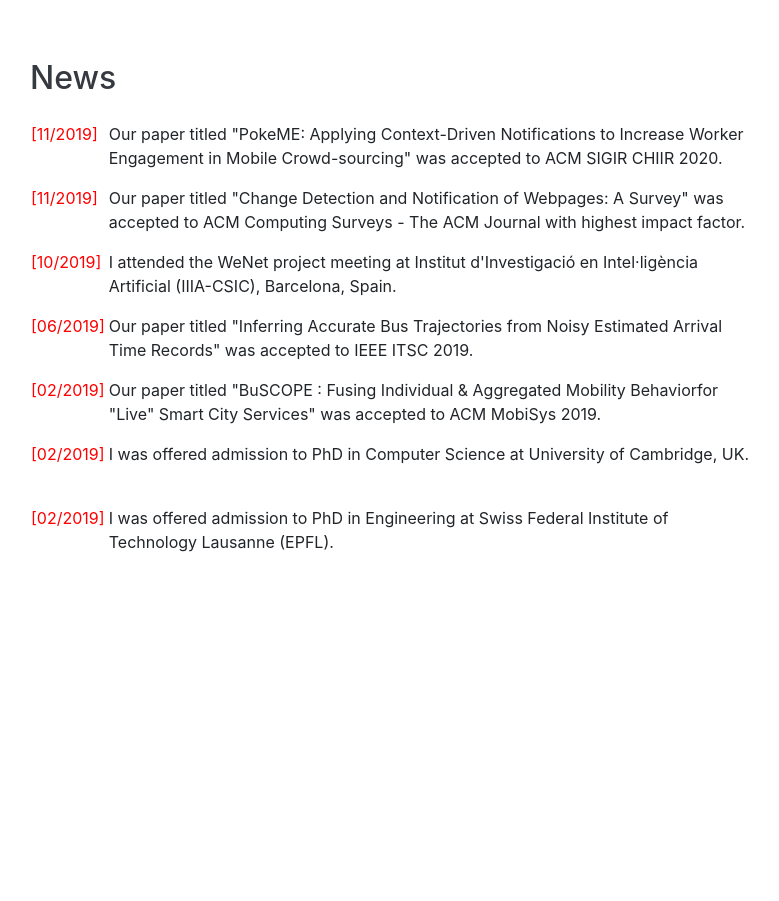
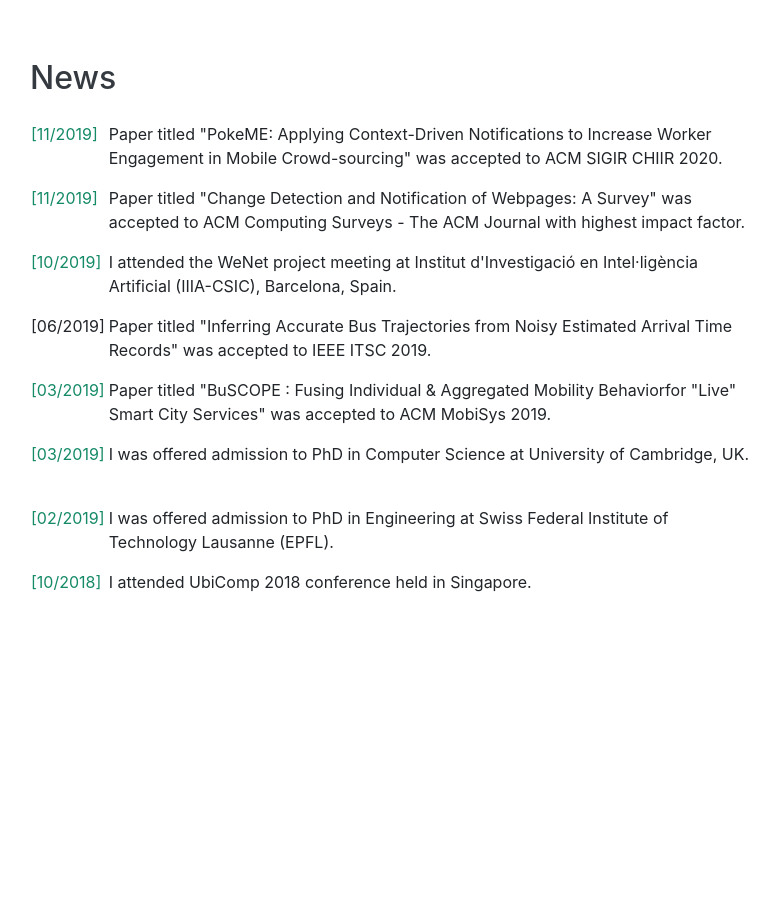
Before and after one commit to lakmalbuddikalucky/lakmalmeegahapola, a website with bundled scripts: page index.html in a window 1280 px wide. Shown: the part 860-1761 px from the top of the page, without its empty margins (290-1069 px from the left). Built offline with nearby package versions, Linux system fonts and the light colour scheme; a web font is replaced by a local one.

Commit message:
Update index.html

```diff
--- a/index.html
+++ b/index.html
@@ -132,13 +132,15 @@
       <div style="float:left;width:80%;height:500px">
               <div style="overflow-y: scroll; height:500px">
               <table>
-                  <tr style="height:4em"><td valign="top"> <font color="red">[11/2019]</font></td> <td></td> <td class="news" valign="top"> Our paper titled "PokeME: Applying Context-Driven Notifications to Increase Worker Engagement in Mobile Crowd-sourcing" was accepted to ACM SIGIR CHIIR 2020.</td></tr>
-                  <tr style="height:4em"><td valign="top"><font color="red">[11/2019]</font></td> <td></td> <td class="news" valign="top">Our paper titled "Change Detection and Notification of Webpages: A Survey" was accepted to ACM Computing Surveys - The ACM Journal with highest impact factor.</td></tr>
-		  <tr style="height:4em"><td valign="top"><font color="red">[10/2019]</font></td> <td></td> <td class="news" valign="top">I attended the WeNet project meeting at Institut d'Investigació en Intel·ligència Artificial (IIIA-CSIC), Barcelona, Spain.</td></tr>
-                  <tr style="height:4em"><td valign="top"><font color="red">[06/2019]</font></td> <td></td> <td class="news" valign="top">Our paper titled "Inferring Accurate Bus Trajectories from Noisy Estimated Arrival Time Records" was accepted to IEEE ITSC 2019.</td></tr>
-                  <tr style="height:4em"><td valign="top"><font color="red">[02/2019]</font></td> <td></td> <td class="news" valign="top">Our paper titled "BuSCOPE : Fusing Individual & Aggregated Mobility Behaviorfor "Live" Smart City Services" was accepted to ACM MobiSys 2019.</td></tr>
-                  <tr style="height:4em"><td valign="top"><font color="red">[02/2019]</font></td> <td></td> <td class="news" valign="top">I was offered admission to PhD in Computer Science at University of Cambridge, UK.</td></tr>
-                  <tr style="height:4em"><td valign="top"><font color="red">[02/2019]</font></td> <td></td> <td class="news" valign="top">I was offered admission to PhD in Engineering at Swiss Federal Institute of Technology Lausanne (EPFL).</td></tr>
+                  <tr style="height:4em"><td valign="top"> <font color=#158a67>[11/2019]</font></td> <td></td> <td class="news" valign="top">Paper titled "PokeME: Applying Context-Driven Notifications to Increase Worker Engagement in Mobile Crowd-sourcing" was accepted to ACM SIGIR CHIIR 2020.</td></tr>
+                  <tr style="height:4em"><td valign="top"><font color=#158a67>[11/2019]</font></td> <td></td> <td class="news" valign="top">Paper titled "Change Detection and Notification of Webpages: A Survey" was accepted to ACM Computing Surveys - The ACM Journal with highest impact factor.</td></tr>
+		  <tr style="height:4em"><td valign="top"><font color=#158a67>[10/2019]</font></td> <td></td> <td class="news" valign="top">I attended the WeNet project meeting at Institut d'Investigació en Intel·ligència Artificial (IIIA-CSIC), Barcelona, Spain.</td></tr>
+                  <tr style="height:4em"><td valign="top"><font color#158a67>[06/2019]</font></td> <td></td> <td class="news" valign="top">Paper titled "Inferring Accurate Bus Trajectories from Noisy Estimated Arrival Time Records" was accepted to IEEE ITSC 2019.</td></tr>
+                  <tr style="height:4em"><td valign="top"><font color=#158a67>[03/2019]</font></td> <td></td> <td class="news" valign="top">Paper titled "BuSCOPE : Fusing Individual & Aggregated Mobility Behaviorfor "Live" Smart City Services" was accepted to ACM MobiSys 2019.</td></tr>
+                  <tr style="height:4em"><td valign="top"><font color=#158a67>[03/2019]</font></td> <td></td> <td class="news" valign="top">I was offered admission to PhD in Computer Science at University of Cambridge, UK.</td></tr>
+                  <tr style="height:4em"><td valign="top"><font color=#158a67>[02/2019]</font></td> <td></td> <td class="news" valign="top">I was offered admission to PhD in Engineering at Swiss Federal Institute of Technology Lausanne (EPFL).</td></tr>
+		  <tr style="height:4em"><td valign="top"><font color=#158a67>[10/2018]</font></td> <td></td> <td class="news" valign="top">I attended UbiComp 2018 conference held in Singapore.</td></tr>
+		  <tr style="height:4em"><td valign="top"><font color=#158a67>[01/2018]</font></td> <td></td> <td class="news" valign="top">I graduated from University of Moratuwa, with a 1st class honours degree in Computer Science and Engineering.</td></tr>
                 </table>
            </div>
       </div>
```
